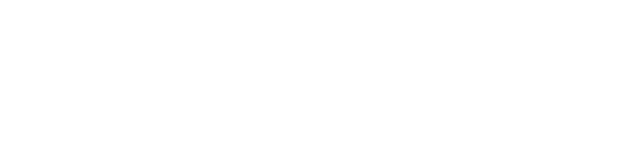
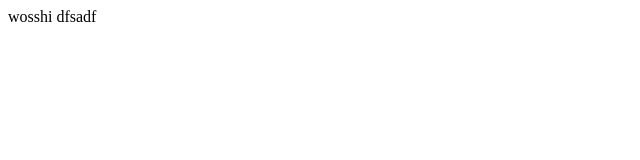
Before and after one commit to woshiyizhiyouyu/-, a plain HTML site: page index.html in a window 1280 px wide. Shown: the whole page, without its empty margins (0-640 px from the left). Drawn offline with Linux system fonts and the light colour scheme.

Commit message:
2020年4月6日19:36:01

```diff
--- a/index.html
+++ b/index.html
@@ -7,7 +7,7 @@
     <link rel="stylesheet" href="css/1.css">
 </head>
 <body>
-
+    wosshi dfsadf
     <script src="js/1.js"></script>
 </body>
 </html>
```
